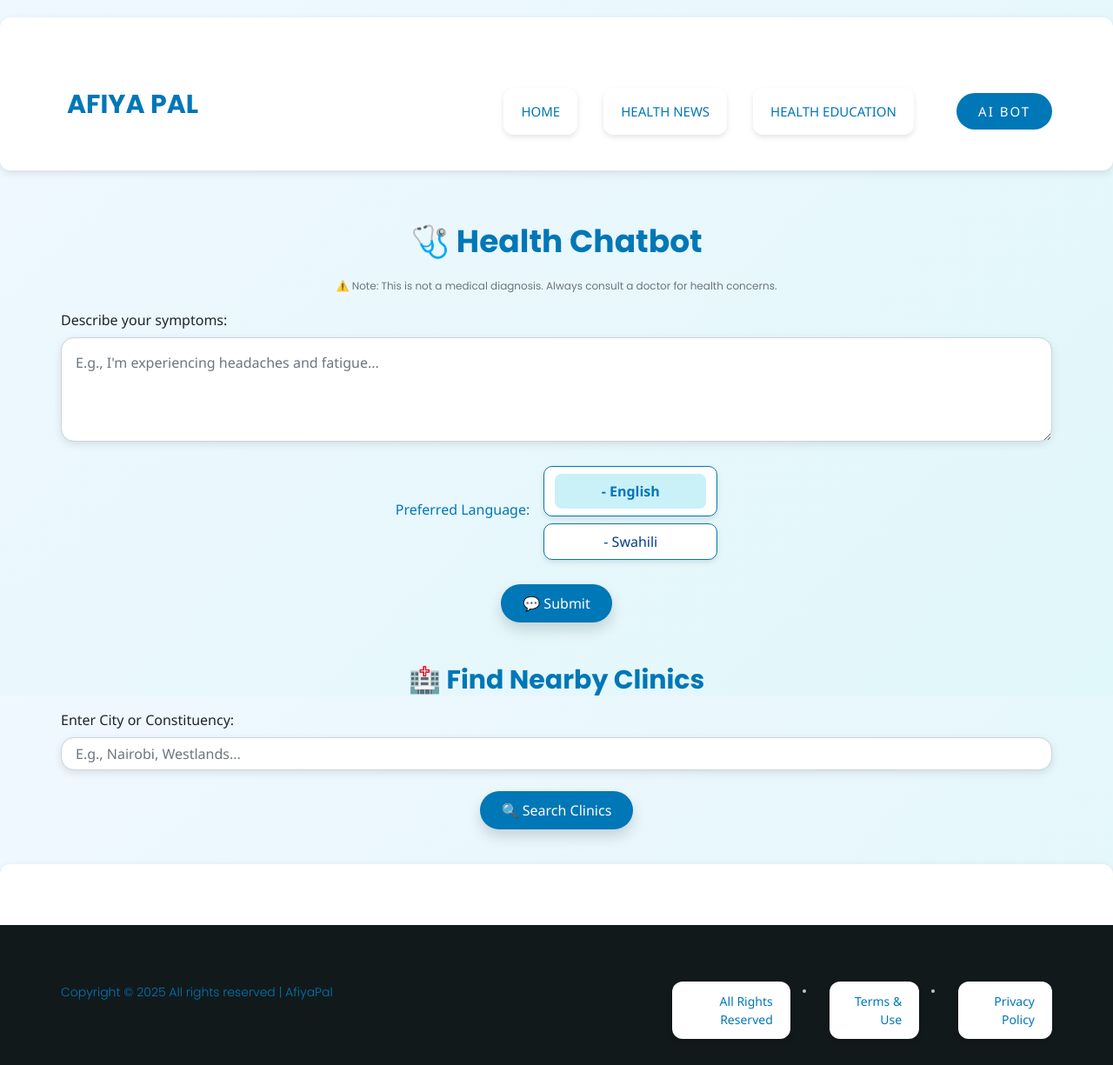
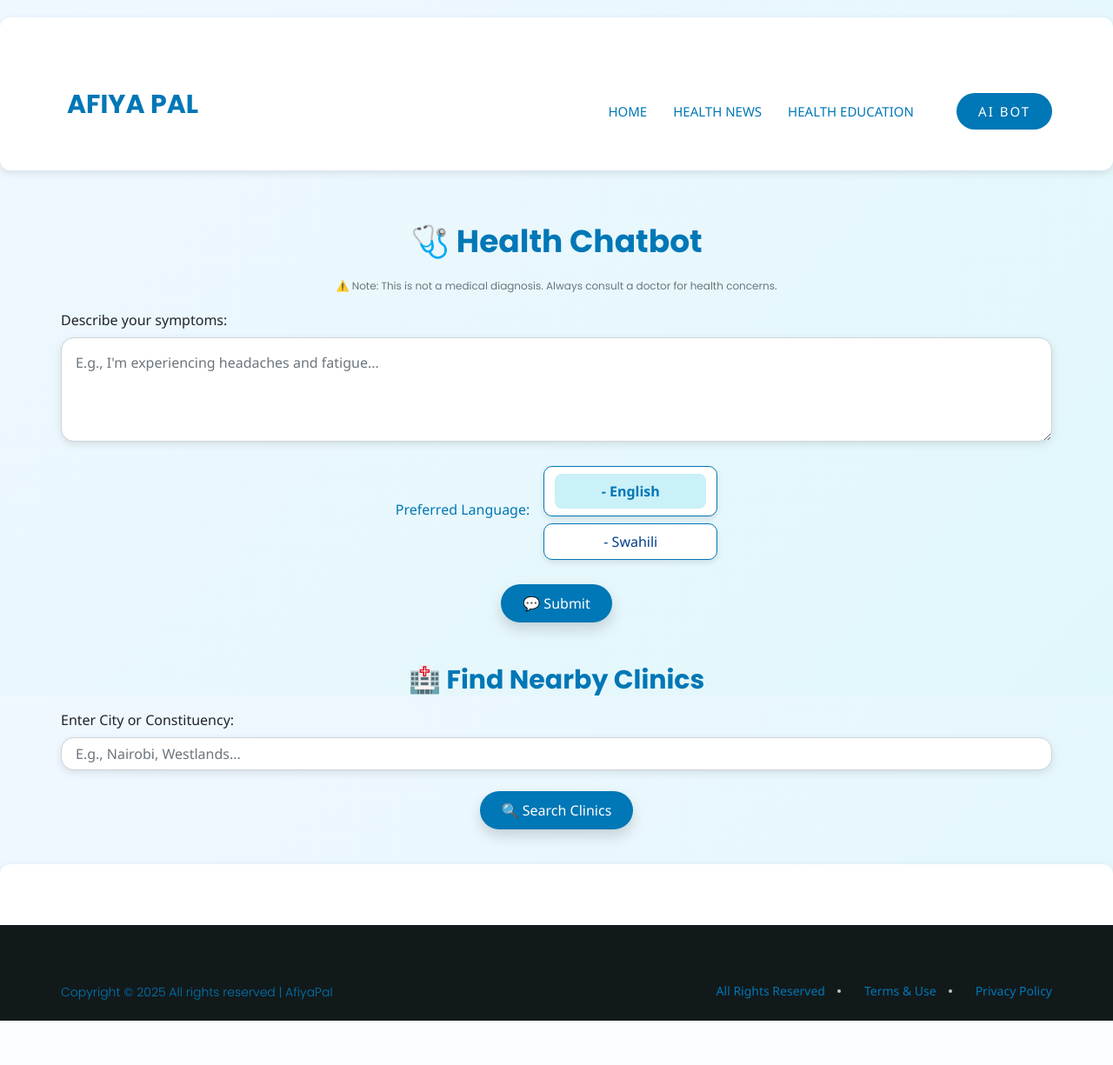
Before and after one commit to AfiyaPal/afiya_web_app, a Django app: page /chatbot/ in a window 1280 px wide. Shown: the whole page at 87% size. After the commit the page ends 1174 px from the top, so only its background shows below. Run offline with Django 4.2, Linux system fonts and the light colour scheme; some libraries are stand-ins or nearby versions.

Commit message:
Duplicate styling removed for consistency.

```diff
--- a/frontend/templates/frontend/chatbot.html
+++ b/frontend/templates/frontend/chatbot.html
@@ -56,25 +56,6 @@
     border-left: 5px solid #0077b6;
     padding: 1rem;
     animation: fadeIn 0.6s ease-in-out;
-  }
-
-  ul {
-    list-style: none;
-    padding-left: 0;
-  }
-
-  li {
-    background: #fff;
-    padding: 12px 20px;
-    margin-bottom: 10px;
-    border-radius: 12px;
-    box-shadow: 0 3px 6px rgba(0, 0, 0, 0.1);
-    transition: transform 0.2s;
-  }
-
-  li:hover {
-    transform: scale(1.02);
-    background: #f1faff;
   }
 
   /* Markdown menu styles */
```
